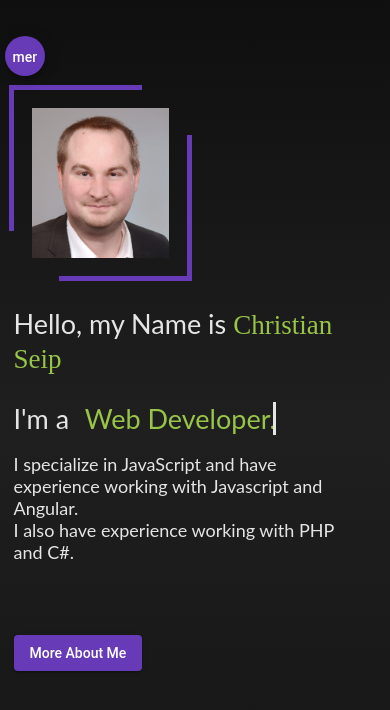
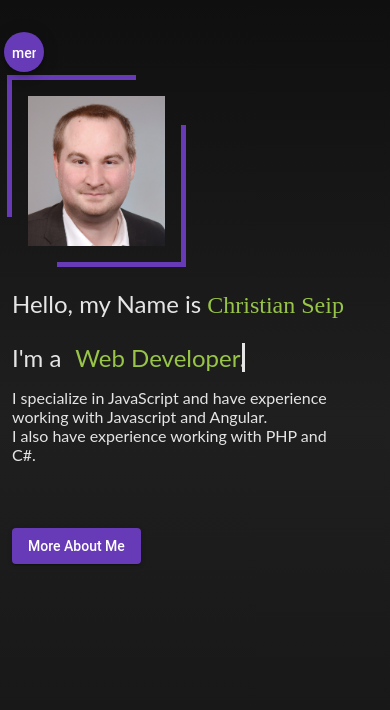
Before and after one commit to ChristianSeip/Portfolio, an Angular app: page / in a window 390 px wide. Shown: the top 710 px of the page. Built offline with nearby package versions, Linux system fonts and the light colour scheme; a web font is replaced by a local one.

Commit message:
Adjusted font size for mobile devices.

```diff
--- a/src/styles.scss
+++ b/src/styles.scss
@@ -70,3 +70,9 @@ a {
     color: var(--primary-color);
   }
 }
+
+@media screen and (max-width: 480px) {
+  :root {
+    font-size: 16px;
+  }
+}
```
